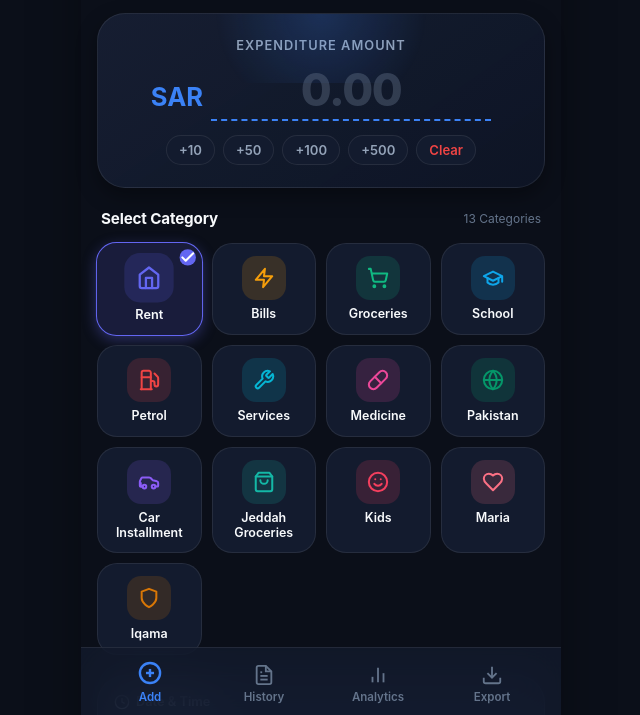
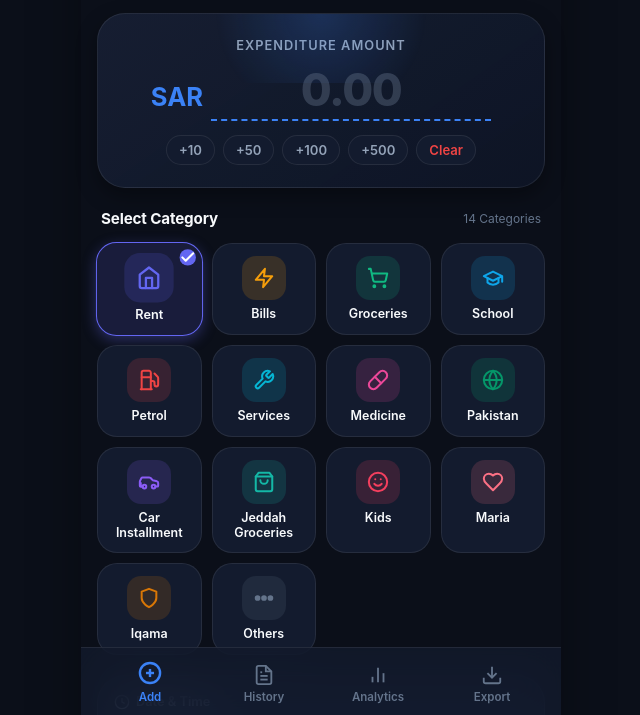
Before and after one commit to adilamjad/my_spending, a plain HTML site: page index.html in a window 1280 px wide. Shown: the part 80-795 px from the top of the page, without its empty margins (319-959 px from the left). Drawn offline with Linux system fonts and the light colour scheme.

Commit message:
Add 14th category: Others with custom icon, budget, and CSV import support

```diff
--- a/index.html
+++ b/index.html
@@ -85,7 +85,7 @@
           <!-- Category Selection -->
           <div class="section-header">
             <h2 class="section-title">Select Category</h2>
-            <span class="section-hint">13 Categories</span>
+            <span class="section-hint">14 Categories</span>
           </div>
 
           <!-- Dynamic Category Grid -->
@@ -378,7 +378,7 @@
           <div class="setting-row">
             <div class="setting-info">
               <span class="setting-label">Category Budgets</span>
-              <span class="setting-sub">Set monthly targets for all 13 categories</span>
+              <span class="setting-sub">Set monthly targets for all 14 categories</span>
             </div>
             <button type="button" class="btn-secondary" id="btn-settings-open-budgets" style="padding: 6px 12px; font-size: 0.82rem;">
               Set Budgets
--- a/js/app.js
+++ b/js/app.js
@@ -25,10 +25,11 @@
     'jeddah-groceries': 800,
     'kids': 500,
     'maria': 1000,
-    'iqama': 800
+    'iqama': 800,
+    'others': 500
   };
 
-  // The 13 Specific Categories requested by User
+  // The 14 Categories requested by User
   const CATEGORIES = [
     {
       id: 'rent',
@@ -133,11 +134,20 @@
       color: '#d97706',
       bg: 'rgba(217, 119, 6, 0.16)',
       glow: 'rgba(217, 119, 6, 0.35)'
+    },
+    {
+      id: 'others',
+      name: 'Others',
+      icon: 'more-horizontal',
+      color: '#64748b',
+      bg: 'rgba(100, 116, 139, 0.16)',
+      glow: 'rgba(100, 116, 139, 0.35)'
     }
   ];
 
   // SVG Icons collection
   const ICONS = {
+    'more-horizontal': `<svg viewBox="0 0 24 24" fill="none" stroke="currentColor" stroke-width="2" stroke-linecap="round" stroke-linejoin="round"><circle cx="12" cy="12" r="2" fill="currentColor"/><circle cx="19" cy="12" r="2" fill="currentColor"/><circle cx="5" cy="12" r="2" fill="currentColor"/></svg>`,
     'home': `<svg viewBox="0 0 24 24" fill="none" stroke="currentColor" stroke-linecap="round" stroke-linejoin="round"><path d="m3 9 9-7 9 7v11a2 2 0 0 1-2 2H5a2 2 0 0 1-2-2z"/><polyline points="9 22 9 12 15 12 15 22"/></svg>`,
     'zap': `<svg viewBox="0 0 24 24" fill="none" stroke="currentColor" stroke-linecap="round" stroke-linejoin="round"><polygon points="13 2 3 14 12 14 11 22 21 10 12 10 13 2"/></svg>`,
     'shopping-cart': `<svg viewBox="0 0 24 24" fill="none" stroke="currentColor" stroke-linecap="round" stroke-linejoin="round"><circle cx="8" cy="21" r="1"/><circle cx="19" cy="21" r="1"/><path d="M2.05 2.05h2l2.66 12.42a2 2 0 0 0 2 1.58h9.78a2 2 0 0 0 1.95-1.57l1.65-7.43H5.12"/></svg>`,
@@ -1184,10 +1194,11 @@
             else if (low.includes('maria')) matchedCat = CATEGORIES.find(c => c.id === 'maria');
             else if (low.includes('iqama') || low.includes('visa')) matchedCat = CATEGORIES.find(c => c.id === 'iqama');
             else if (low.includes('service') || low.includes('repair') || low.includes('maint')) matchedCat = CATEGORIES.find(c => c.id === 'services');
+            else if (low.includes('other') || low.includes('misc') || low.includes('extra') || low.includes('general')) matchedCat = CATEGORIES.find(c => c.id === 'others');
           }
 
           if (!matchedCat) {
-            matchedCat = CATEGORIES[0]; // fallback
+            matchedCat = CATEGORIES.find(c => c.id === 'others') || CATEGORIES[0]; // fallback
           }
 
           // Parse Notes & ID
--- a/sw.js
+++ b/sw.js
@@ -1,5 +1,5 @@
 // Service Worker for My Spending PWA
-const CACHE_NAME = 'my-spending-v1';
+const CACHE_NAME = 'my-spending-v2';
 const ASSETS_TO_CACHE = [
   './',
   './index.html',
```
